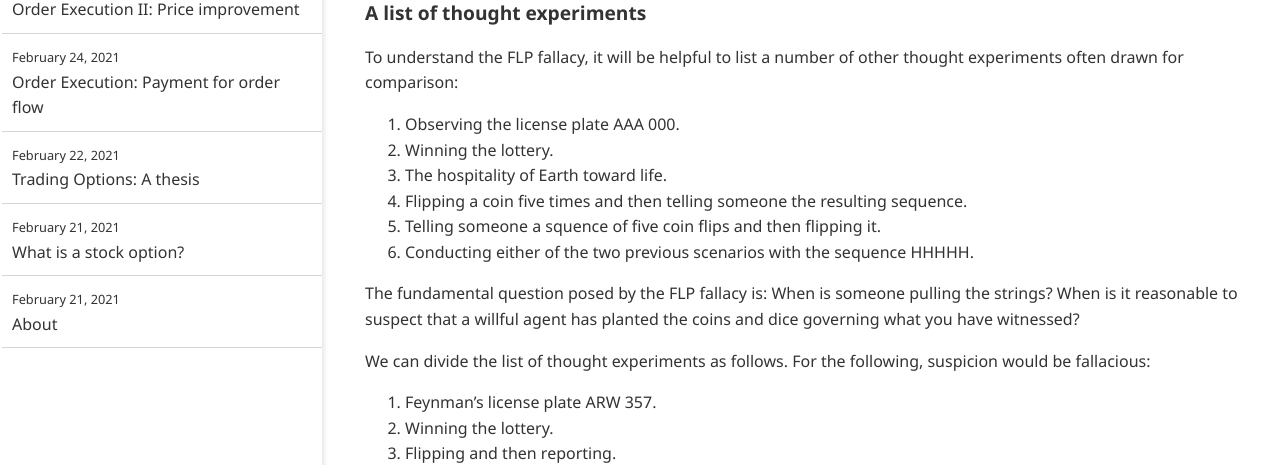
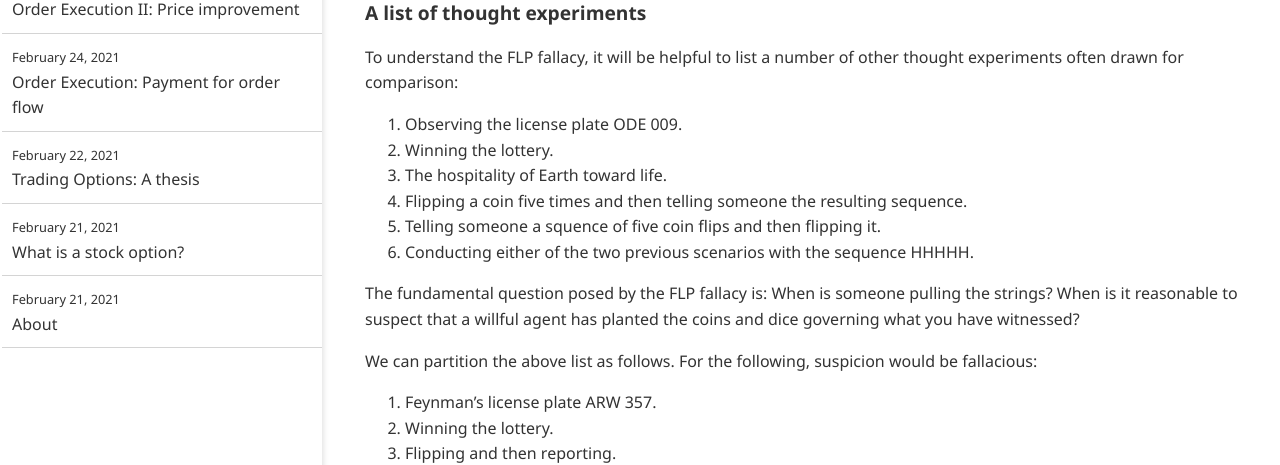
Before and after one commit to impuremaths/impuremaths.github.io, a Jekyll site: the page built from _posts/2021-03-17-understanding-feynmans-license-plate.md, in a window 1280 px wide and 1086 px high. Shown: the part 392-857 px from the top of the window. Built offline with Jekyll 4.4.1, drawn with Linux system fonts in a browser that asks for light colours.

Commit message:
Update 2021-03-17-understanding-feynmans-license-plate.md

```diff
--- a/_posts/2021-03-17-understanding-feynmans-license-plate.md
+++ b/_posts/2021-03-17-understanding-feynmans-license-plate.md
@@ -14,7 +14,7 @@ I have always wanted to understand the "Feynman license plate fallacy" deeply an
 
 To understand the FLP fallacy, it will be helpful to list a number of other thought experiments often drawn for comparison:
 
-1. Observing the license plate AAA 000.
+1. Observing the license plate ODE 009.
 2. Winning the lottery.
 3. The hospitality of Earth toward life.
 4. Flipping a coin five times and then telling someone the resulting sequence.
@@ -23,7 +23,7 @@ To understand the FLP fallacy, it will be helpful to list a number of other thou
 
 The fundamental question posed by the FLP fallacy is: When is someone pulling the strings? When is it reasonable to suspect that a willful agent has planted the coins and dice governing what you have witnessed?
 
-We can divide the list of thought experiments as follows. For the following, suspicion would be fallacious:
+We can partition the above list as follows. For the following, suspicion would be fallacious:
 
 0. Feynman's license plate ARW 357.
 2. Winning the lottery.
```
